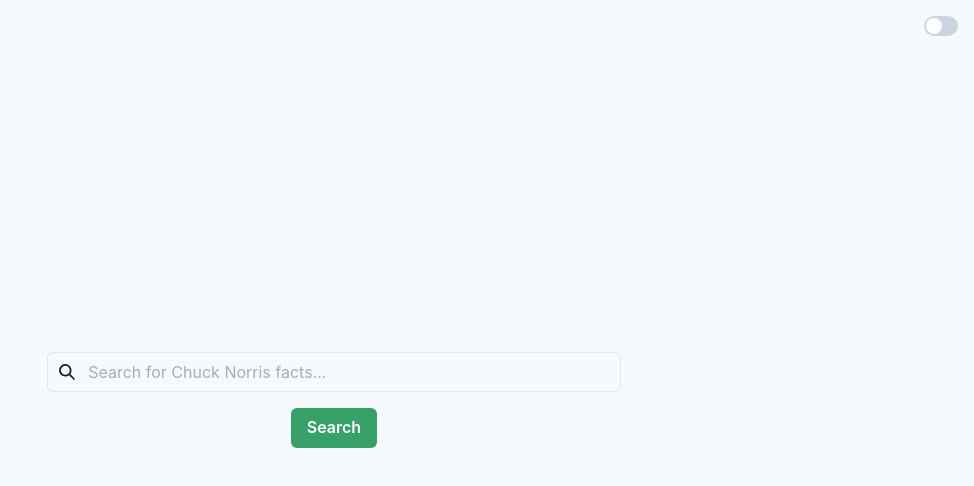
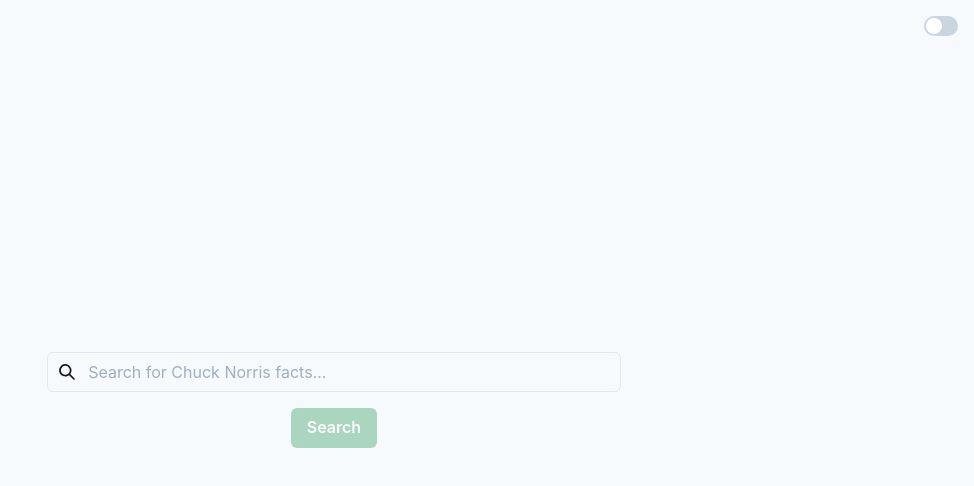
Before and after one commit to TGlide/chuck-norris-facts-nextjs, a Next.js app: page / in a window 1280 px wide. Shown: the top 486 px of the page, without its empty margins (306-1280 px from the left). Built offline with nearby package versions, Linux system fonts and the light colour scheme.

Commit message:
feat(search): integrate input with get request

```diff
--- a/src/api/Search/index.ts
+++ b/src/api/Search/index.ts
@@ -16,18 +16,19 @@
   value: string;
 }
 
-export async function Search(query: string): Promise<SearchResponse | Error> {
-  const { REACT_APP_CHUCK_NORRIS_API_URL } = process.env;
-  if (!REACT_APP_CHUCK_NORRIS_API_URL)
-    return new Error("Couldn't find the URL.");
+export async function Search(query: string): Promise<SearchResponse> {
+  const { NEXT_PUBLIC_CHUCK_NORRIS_API_URL } = process.env;
+
+  if (!NEXT_PUBLIC_CHUCK_NORRIS_API_URL)
+    throw new Error("Couldn't find the URL.");
 
   try {
     const response = await Axios.get(
-      `${REACT_APP_CHUCK_NORRIS_API_URL}search?query=${query}`
+      `${NEXT_PUBLIC_CHUCK_NORRIS_API_URL}jokes/search?query=${query}`
     );
 
-    return Convert.toSearchResponse(response.data);
+    return Convert.toSearchResponse(JSON.stringify(response.data));
   } catch (e) {
-    return new Error(e);
+    throw new Error(e);
   }
 }
--- a/src/components/Search.tsx
+++ b/src/components/Search.tsx
@@ -2,18 +2,35 @@
 import {
   Box,
   Button,
-  Flex,
-  FormControl,
   Input,
   InputGroup,
   InputLeftElement,
 } from "@chakra-ui/react";
 import React, { useState } from "react";
+import { Search, SearchResult } from "../api/Search";
 
-interface SearchBarProps {}
+interface SearchBarProps {
+  setResults: React.Dispatch<React.SetStateAction<SearchResult[]>>;
+}
 
-const SearchBar: React.FC<SearchBarProps> = ({}) => {
+const SearchBar: React.FC<SearchBarProps> = ({ setResults }) => {
   const [inputValue, setInputValue] = useState("");
+  const [loading, setLoading] = useState(false);
+
+  const handleSubmit = async (e: React.FormEvent<HTMLDivElement>) => {
+    e.preventDefault();
+    setLoading(true);
+
+    try {
+      const resp = await Search(inputValue);
+
+      setResults(resp.result);
+    } catch (e) {
+      console.error(e);
+    } finally {
+      setLoading(false);
+    }
+  };
 
   return (
     <Box
@@ -23,9 +40,7 @@
       justifyContent="center"
       alignItems="center"
       width="100%"
-      onSubmit={(e) => {
-        e.preventDefault();
-      }}
+      onSubmit={handleSubmit}
     >
       <InputGroup>
         <InputLeftElement pointerEvents="none">
@@ -37,7 +52,13 @@
           onChange={(e) => setInputValue(e.target.value)}
         />
       </InputGroup>
-      <Button colorScheme="green" mt={4} type="submit">
+      <Button
+        colorScheme="green"
+        mt={4}
+        type="submit"
+        isLoading={loading}
+        disabled={!inputValue.length}
+      >
         Search
       </Button>
     </Box>
--- a/src/pages/index.tsx
+++ b/src/pages/index.tsx
@@ -1,12 +1,18 @@
+import { useState } from "react";
+import { SearchResult } from "../api/Search";
 import Container from "../components/Container";
 import DarkModeSwitch from "../components/DarkModeSwitch";
 import Search from "../components/Search";
 
-const Index = () => (
-  <Container height="100vh">
-    <Search />
-    <DarkModeSwitch />
-  </Container>
-);
+const Index = () => {
+  const [results, setResults] = useState<SearchResult[]>([]);
+
+  return (
+    <Container height="100vh">
+      <Search setResults={setResults} />
+      <DarkModeSwitch />
+    </Container>
+  );
+};
 
 export default Index;
```
